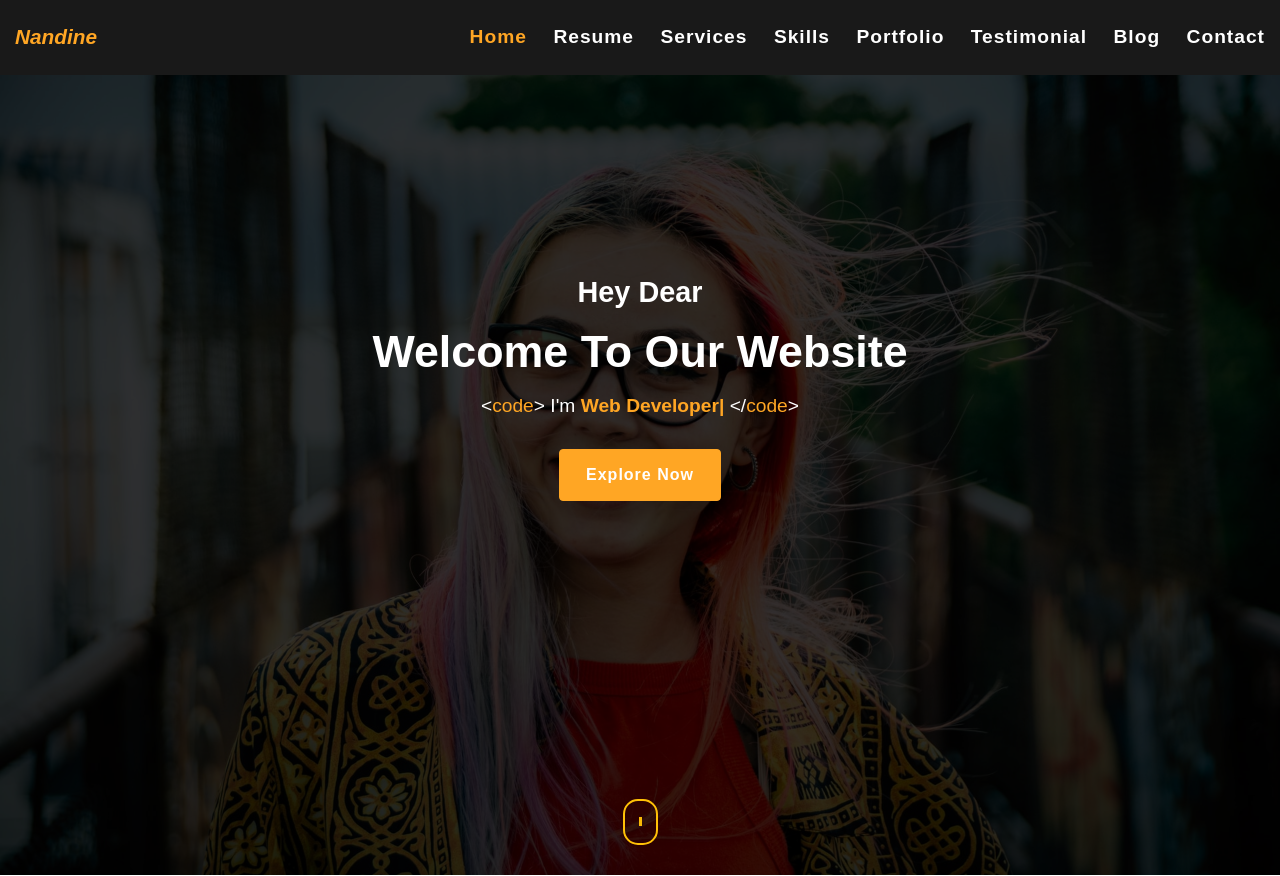
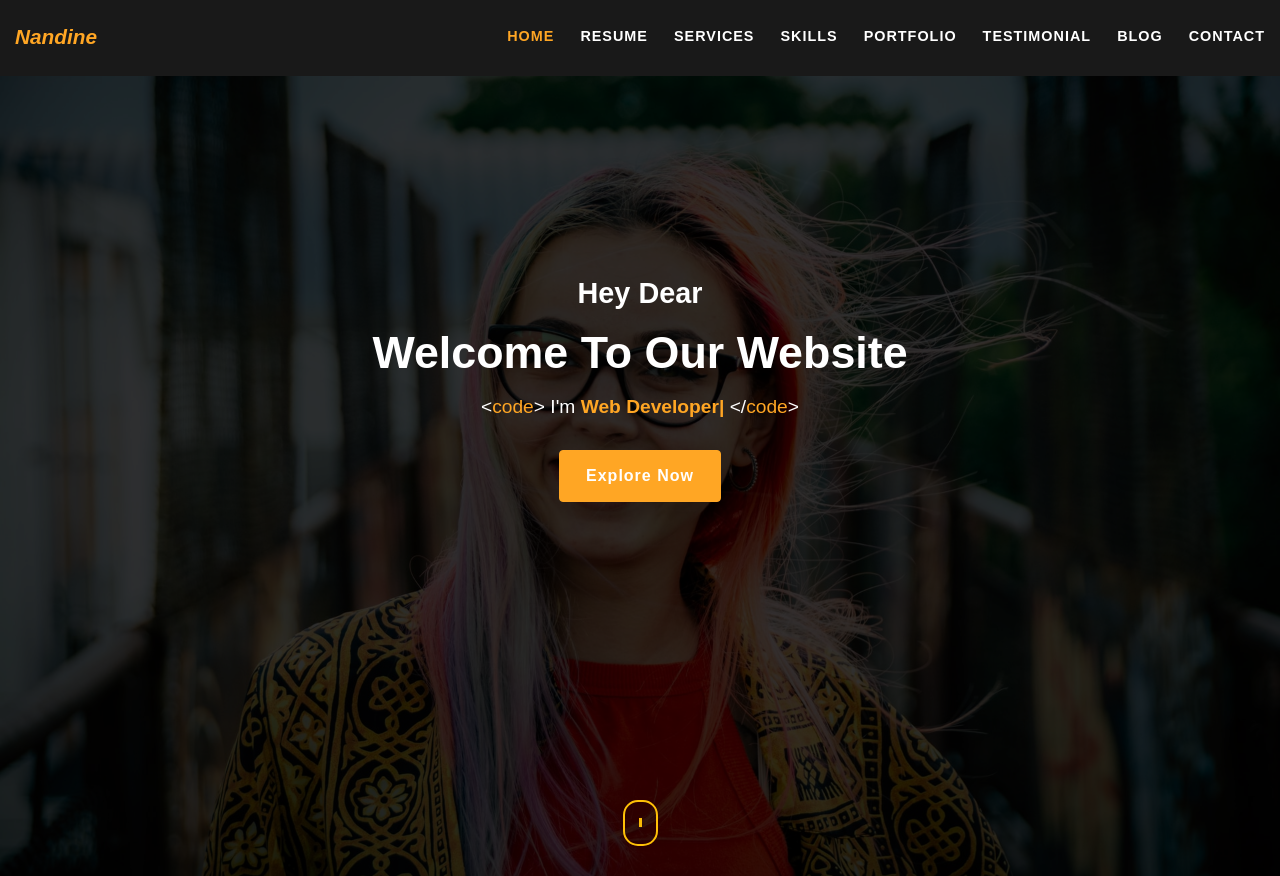
Before and after one commit to Shohag-Miah/Nandine-Portfolio-Theme, a plain HTML site: page index.html in a window 1280 px wide. Shown: the top 876 px of the page. Drawn offline with Linux system fonts and the light colour scheme; files whose address does not match are found by name.

Commit message:
Update style.css

```diff
--- a/assets/css/style.css
+++ b/assets/css/style.css
@@ -13,7 +13,7 @@
 
 body {
   font-family: "Raleway", sans-serif;
-  font-size: 1rem;
+  font-size: .9rem;
   line-height: 1.456rem;
   font-weight: normal;
   color: #888;
@@ -306,10 +306,10 @@ span.while-item {
 
 .main_menu ul li a {
   color: #fff;
-  font-size: 1.2rem;
-  font-weight: 900;
+  font-size: .9rem;
+  font-weight: 700;
   letter-spacing: 1px;
-  font-family: "Ubuntu", sans-serif;
+text-transform: uppercase
 }
 
 a.logo {
@@ -874,10 +874,6 @@ a.logo {
 }
 
 .blog_item {
-  box-shadow: 0px 0px 33px #ddd;
-  background: #fff;
-  padding: 5px;
-  border-radius: 5px;
   box-sizing: border-box;
   overflow: hidden;
   position: relative;
```
